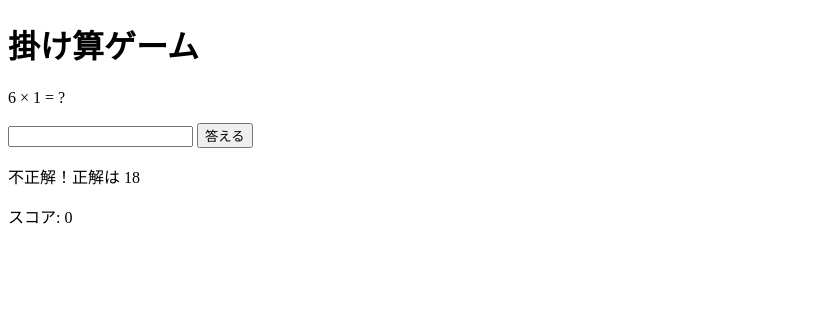
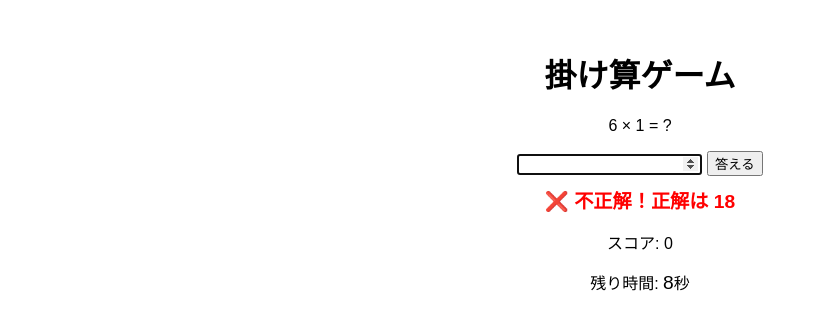
Before and after one commit to ai-github218/Multipli, a plain HTML site: page index.html in a window 1280 px wide. Both pictures are taken after a click on the button "答える". Shown: the whole page, without its empty margins (0-818 px from the left). Drawn offline with Linux system fonts and the light colour scheme.

Commit message:
timelimit,sound

```diff
--- a/index.html
+++ b/index.html
@@ -3,39 +3,84 @@
 <head>
 <meta charset="UTF-8">
 <title>掛け算ゲーム</title>
+<style>
+  body { font-family: sans-serif; text-align: center; margin-top: 50px; }
+  #result { font-weight: bold; font-size: 1.2em; margin: 10px 0; }
+  #time { font-size: 1.2em; }
+</style>
 </head>
 <body>
+
 <h1>掛け算ゲーム</h1>
+
 <p id="question"></p>
+
 <input type="number" id="answer">
 <button onclick="check()">答える</button>
+
 <p id="result"></p>
 <p>スコア: <span id="score">0</span></p>
+<p>残り時間: <span id="time">10</span>秒</p>
+
+<!-- 効果音 -->
+<audio id="correctSound" src="https://www.soundjay.com/button/beep-07.mp3"></audio>
+<audio id="wrongSound" src="https://www.soundjay.com/button/beep-10.mp3"></audio>
 
 <script>
 let num1, num2;
 let score = 0;
+let time = 10;
+let timer;
 
 function newQuestion() {
     num1 = Math.floor(Math.random() * 9) + 1;
     num2 = Math.floor(Math.random() * 9) + 1;
     document.getElementById("question").textContent = num1 + " × " + num2 + " = ?";
+    document.getElementById("answer").value = "";
+    document.getElementById("answer").focus();
+}
+
+function startTimer() {
+    clearInterval(timer); // 既存タイマーをクリア
+    time = 10;
+    document.getElementById("time").textContent = time;
+    timer = setInterval(() => {
+        time--;
+        document.getElementById("time").textContent = time;
+        if(time <= 0){
+            clearInterval(timer);
+            document.getElementById("result").textContent = "⏰ 時間切れ！正解は " + (num1*num2);
+            document.getElementById("wrongSound").play();
+            score = 0;
+            document.getElementById("score").textContent = score;
+            setTimeout(() => newQuestion(), 1000);
+            startTimer();
+        }
+    }, 1000);
 }
 
 function check() {
     const ans = Number(document.getElementById("answer").value);
-    if (ans === num1 * num2) {
+    if(ans === num1 * num2){
         score++;
-        document.getElementById("result").textContent = "正解！";
+        document.getElementById("result").textContent = "✅ 正解！";
+        document.getElementById("result").style.color = "green";
+        document.getElementById("correctSound").play();
     } else {
-        document.getElementById("result").textContent = "不正解！正解は " + (num1 * num2);
+        document.getElementById("result").textContent = "❌ 不正解！正解は " + (num1*num2);
+        document.getElementById("result").style.color = "red";
+        document.getElementById("wrongSound").play();
+        score = 0;
     }
     document.getElementById("score").textContent = score;
-    document.getElementById("answer").value = "";
     newQuestion();
+    startTimer();
 }
 
+// 初期化
 newQuestion();
+startTimer();
 </script>
+
 </body>
 </html>
```
